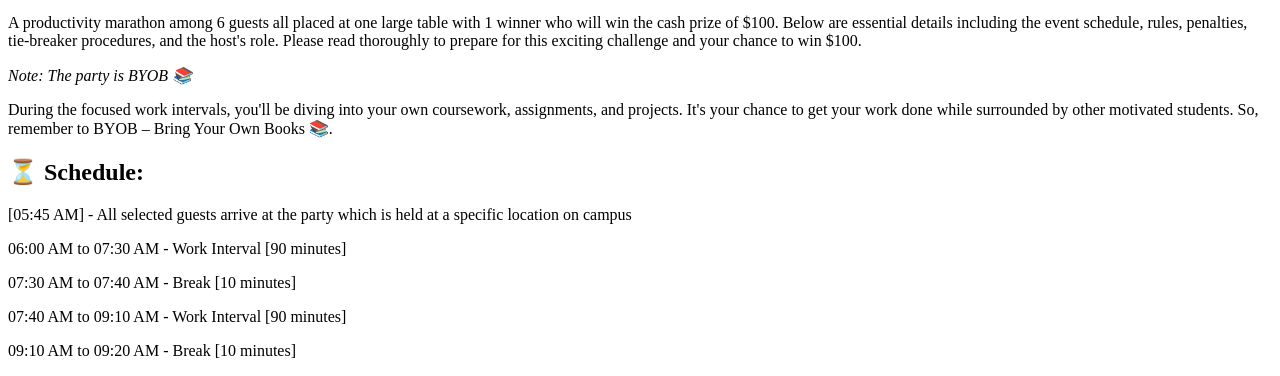
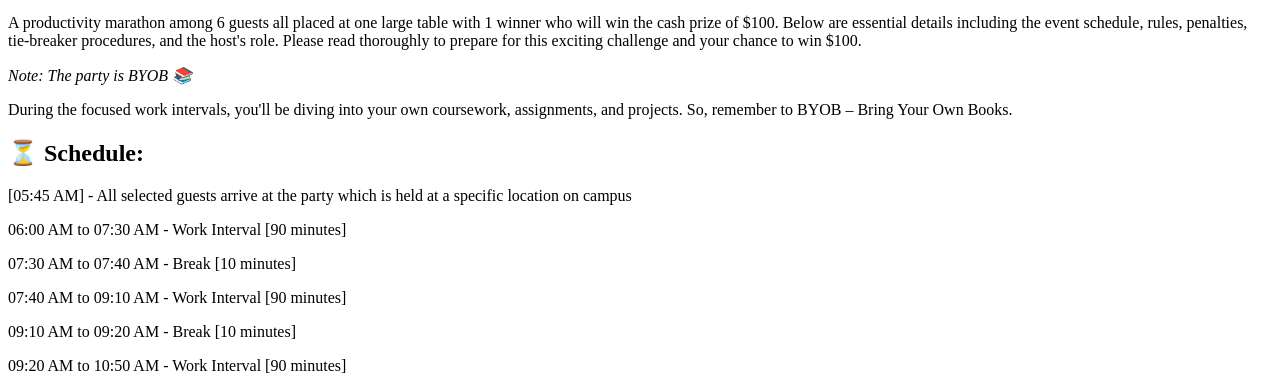
Before and after one commit to manuelack/productivityparty.github.lol, a plain HTML site: page index.html in a window 1280 px wide. Shown: the part 412-788 px from the top of the page. Drawn offline with Linux system fonts and the light colour scheme.

Commit message:
Add files via upload

```diff
--- a/index.html
+++ b/index.html
@@ -33,7 +33,7 @@
 
 <p><i>Note:  The party is BYOB 📚</i></p>
 
-<p>During the focused work intervals, you'll be diving into your own coursework, assignments, and projects. It's your chance to get your work done while surrounded by other motivated students. So, remember to BYOB – Bring Your Own Books 📚.</p>
+<p>During the focused work intervals, you'll be diving into your own coursework, assignments, and projects. So, remember to BYOB – Bring Your Own Books.</p>
 
 <h2>⏳ Schedule:</h2>
 <p>[05:45 AM] - All selected guests arrive at the party which is held at a specific location on campus</p>
```
